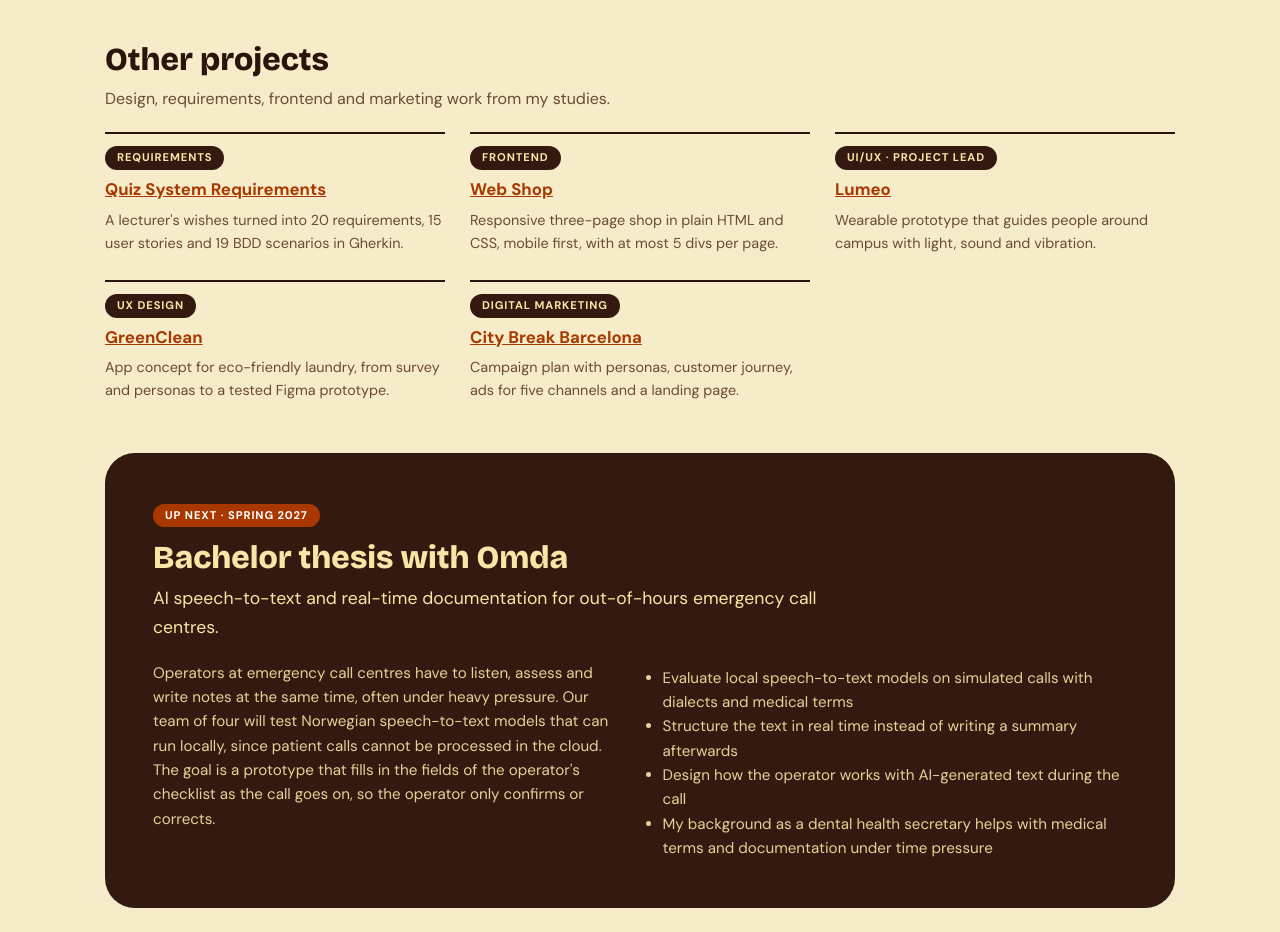
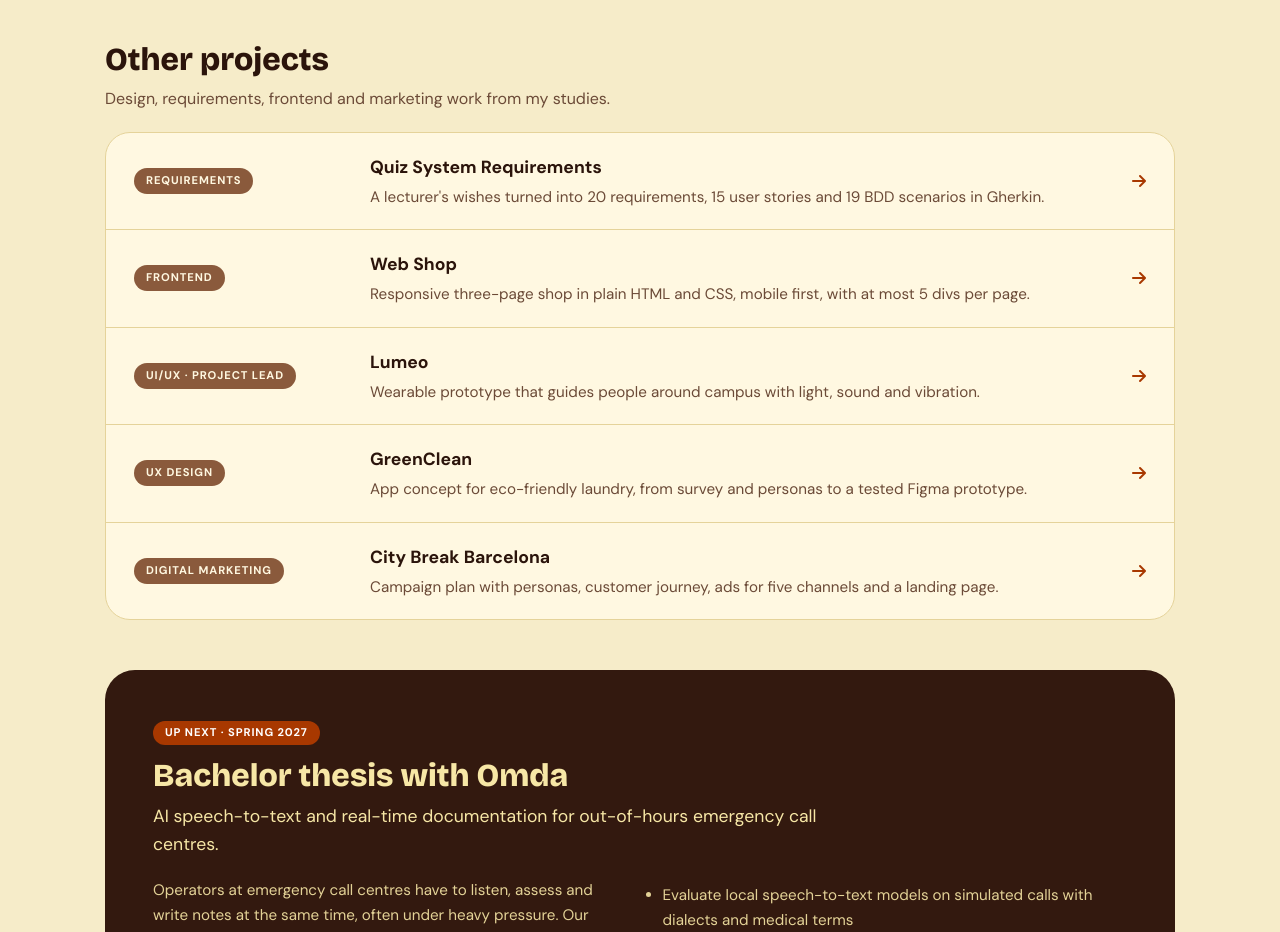
Before and after one commit to iselinmag/iselinmag.github.io, a website: page index.html in a window 1280 px wide. Shown: the part 1880-2812 px from the top of the page. Drawn offline with nearby package versions, Linux system fonts and the light colour scheme.

Commit message:
Other projects as a clickable list

```diff
--- a/index.html
+++ b/index.html
@@ -103,31 +103,56 @@
             <section id="andre-prosjekter">
                 <h2>Other projects</h2>
                 <p class="under">Design, requirements, frontend and marketing work from my studies.</p>
-                <ul class="kompakt-liste">
+                <ul class="rad-liste">
                     <li>
-                        <p class="etikett">Requirements</p>
-                        <h3><a href="quiz-krav.html">Quiz System Requirements</a></h3>
-                        <p>A lecturer's wishes turned into 20 requirements, 15 user stories and 19 BDD scenarios in Gherkin.</p>
+                        <a href="quiz-krav.html" class="rad">
+                            <span class="kort-meta">Requirements</span>
+                            <span class="rad-tekst">
+                                <span class="rad-tittel">Quiz System Requirements</span>
+                                <span class="rad-beskrivelse">A lecturer's wishes turned into 20 requirements, 15 user stories and 19 BDD scenarios in Gherkin.</span>
+                            </span>
+                            <i class="fa-solid fa-arrow-right rad-pil" aria-hidden="true"></i>
+                        </a>
                     </li>
                     <li>
-                        <p class="etikett">Frontend</p>
-                        <h3><a href="nettbutikk.html">Web Shop</a></h3>
-                        <p>Responsive three-page shop in plain HTML and CSS, mobile first, with at most 5 divs per page.</p>
+                        <a href="nettbutikk.html" class="rad">
+                            <span class="kort-meta">Frontend</span>
+                            <span class="rad-tekst">
+                                <span class="rad-tittel">Web Shop</span>
+                                <span class="rad-beskrivelse">Responsive three-page shop in plain HTML and CSS, mobile first, with at most 5 divs per page.</span>
+                            </span>
+                            <i class="fa-solid fa-arrow-right rad-pil" aria-hidden="true"></i>
+                        </a>
                     </li>
                     <li>
-                        <p class="etikett">UI/UX · Project lead</p>
-                        <h3><a href="lumeo.html">Lumeo</a></h3>
-                        <p>Wearable prototype that guides people around campus with light, sound and vibration.</p>
+                        <a href="lumeo.html" class="rad">
+                            <span class="kort-meta">UI/UX · Project lead</span>
+                            <span class="rad-tekst">
+                                <span class="rad-tittel">Lumeo</span>
+                                <span class="rad-beskrivelse">Wearable prototype that guides people around campus with light, sound and vibration.</span>
+                            </span>
+                            <i class="fa-solid fa-arrow-right rad-pil" aria-hidden="true"></i>
+                        </a>
                     </li>
                     <li>
-                        <p class="etikett">UX design</p>
-                        <h3><a href="greenclean.html">GreenClean</a></h3>
-                        <p>App concept for eco-friendly laundry, from survey and personas to a tested Figma prototype.</p>
+                        <a href="greenclean.html" class="rad">
+                            <span class="kort-meta">UX design</span>
+                            <span class="rad-tekst">
+                                <span class="rad-tittel">GreenClean</span>
+                                <span class="rad-beskrivelse">App concept for eco-friendly laundry, from survey and personas to a tested Figma prototype.</span>
+                            </span>
+                            <i class="fa-solid fa-arrow-right rad-pil" aria-hidden="true"></i>
+                        </a>
                     </li>
                     <li>
-                        <p class="etikett">Digital marketing</p>
-                        <h3><a href="city-break.html">City Break Barcelona</a></h3>
-                        <p>Campaign plan with personas, customer journey, ads for five channels and a landing page.</p>
+                        <a href="city-break.html" class="rad">
+                            <span class="kort-meta">Digital marketing</span>
+                            <span class="rad-tekst">
+                                <span class="rad-tittel">City Break Barcelona</span>
+                                <span class="rad-beskrivelse">Campaign plan with personas, customer journey, ads for five channels and a landing page.</span>
+                            </span>
+                            <i class="fa-solid fa-arrow-right rad-pil" aria-hidden="true"></i>
+                        </a>
                     </li>
                 </ul>
             </section>
--- a/style.css
+++ b/style.css
@@ -1514,3 +1514,90 @@ footer i {
 .lenke.dempet:hover {
     color: var(--oransje-tekst);
 }
+
+/*ANDRE PROSJEKTER SOM LISTE MED RADER*/
+.rad-liste {
+    display: flex;
+    flex-direction: column;
+    background-color: #fff8e1;
+    border: 1px solid #e5d39a;
+    border-radius: 25px;
+    overflow: hidden;
+}
+
+.rad-liste li + li {
+    border-top: 1px solid #e5d39a;
+}
+
+.rad {
+    display: grid;
+    grid-template-columns: 1fr auto;
+    gap: 8px 16px;
+    align-items: center;
+    padding: 18px 20px;
+    text-decoration: none;
+    color: var(--tekst);
+}
+
+.rad .kort-meta {
+    grid-column: 1 / -1;
+    justify-self: start;
+    margin: 0;
+}
+
+.rad-tekst {
+    display: flex;
+    flex-direction: column;
+    gap: 4px;
+    min-width: 0;
+}
+
+.rad-tittel {
+    font-weight: 700;
+    font-size: 1.1rem;
+}
+
+.rad-beskrivelse {
+    color: var(--gra-tekst);
+    font-size: 0.95rem;
+}
+
+.rad-pil {
+    color: var(--oransje-tekst);
+    transition: transform 0.15s;
+}
+
+.rad:hover {
+    background-color: #fbf0cc;
+}
+
+.rad:hover .rad-tittel {
+    color: var(--oransje-tekst);
+}
+
+.rad:hover .rad-pil {
+    transform: translateX(4px);
+}
+
+.rad:focus-visible {
+    outline: 3px solid var(--oransje);
+    outline-offset: -3px;
+}
+
+@media only screen and (min-width: 1000px) {
+    .rad {
+        grid-template-columns: 220px 1fr auto;
+        padding: 20px 28px;
+    }
+
+    .rad .kort-meta {
+        grid-column: auto;
+        align-self: center;
+    }
+}
+
+@media (prefers-reduced-motion: reduce) {
+    .rad-pil {
+        transition: none;
+    }
+}
```
